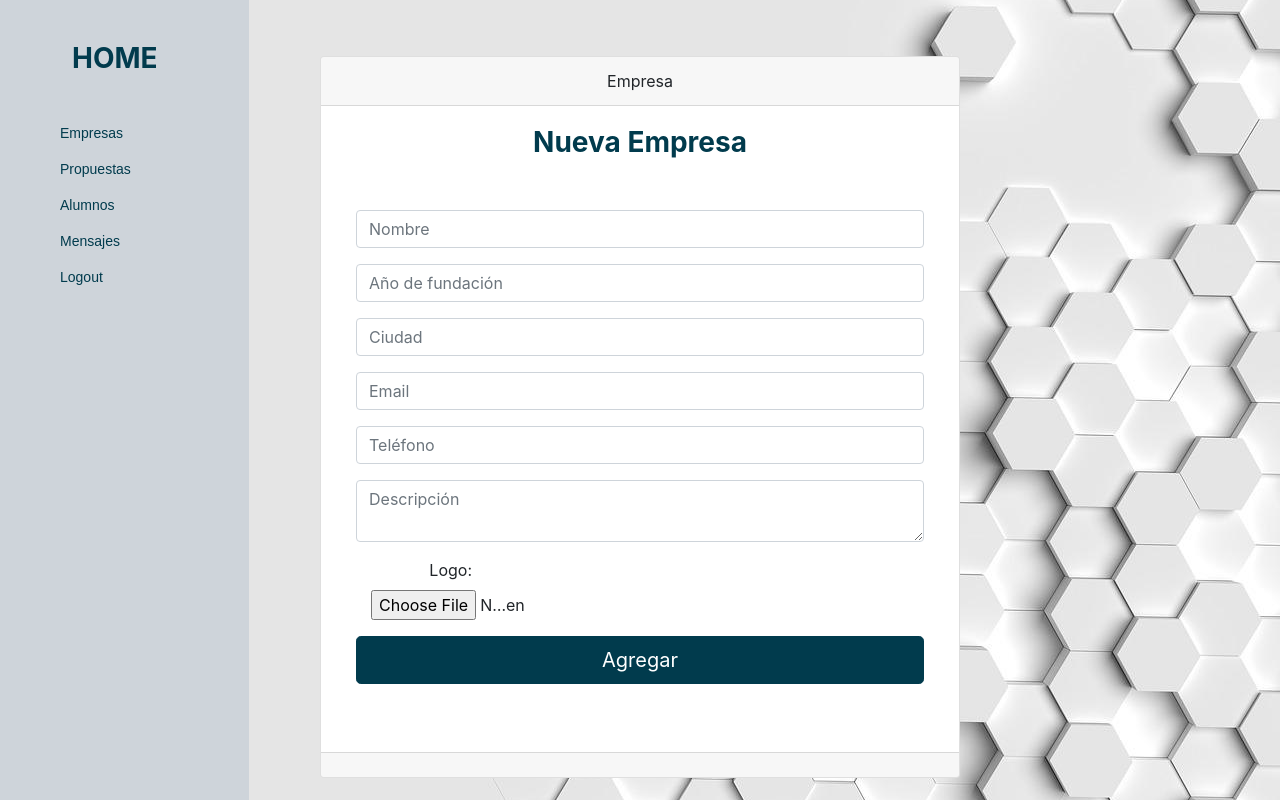
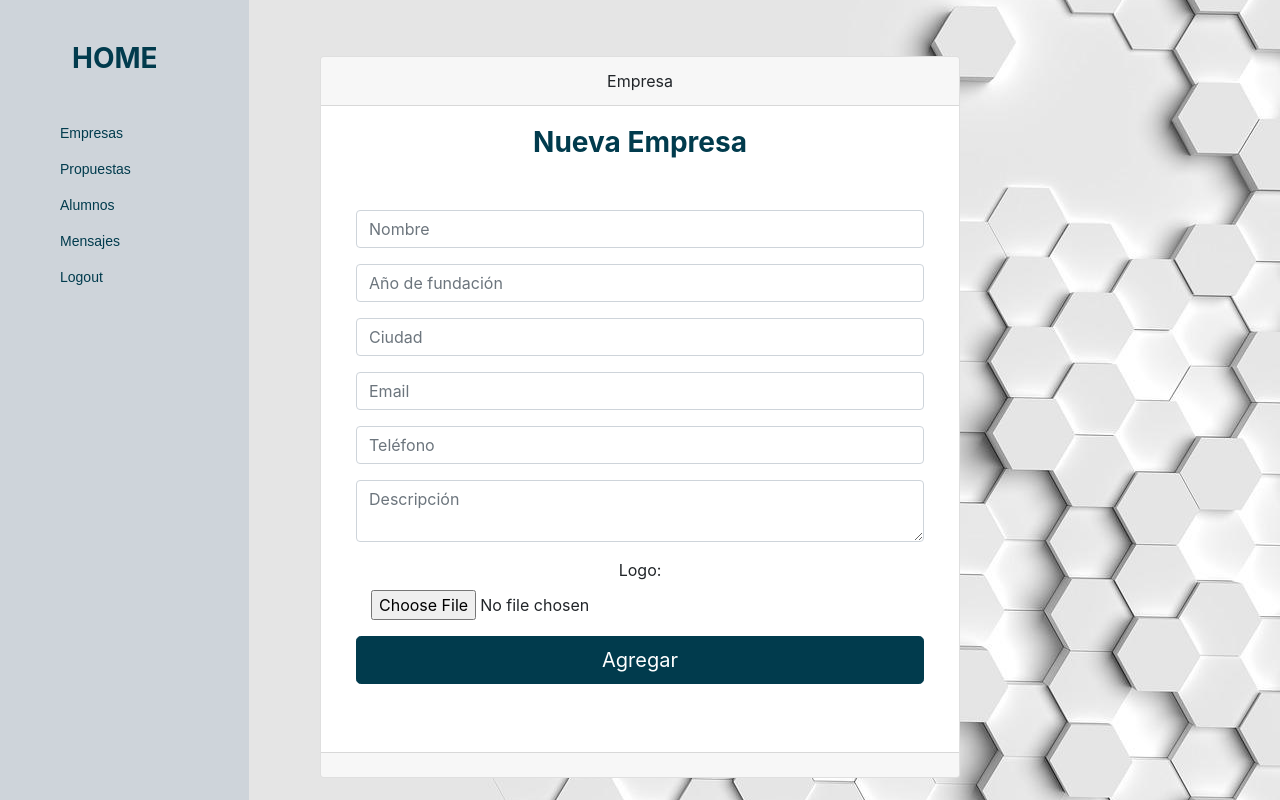
Before and after one commit to anagchaio/LabIV---Proyecto-Final-2021, a PHP site: the page made by Views/company-add.php in a window 1280 px wide. Run offline with PHP 8.4, Linux system fonts and the light colour scheme; the template is opened without the code that fills it, so the values that code supplies are empty; some libraries are stand-ins or nearby versions.

Commit message:
new commit

```diff
--- a/Views/company-add.php
+++ b/Views/company-add.php
@@ -63,9 +63,9 @@ require_once('nav.php');
                                         </div>
 
                                         <div class="container">
-                                             <div class="row">
-                                                  <div class="col-lg-4">
-                                                       <div class="form-group">
+                                             <div>
+                                                  <div class="">
+                                                       <div class="form-group" style="text-align: center;">
                                                             <label for="">Logo:</label>
                                                             <input type="file" name="logo" required class="form-control-file">
 
```
